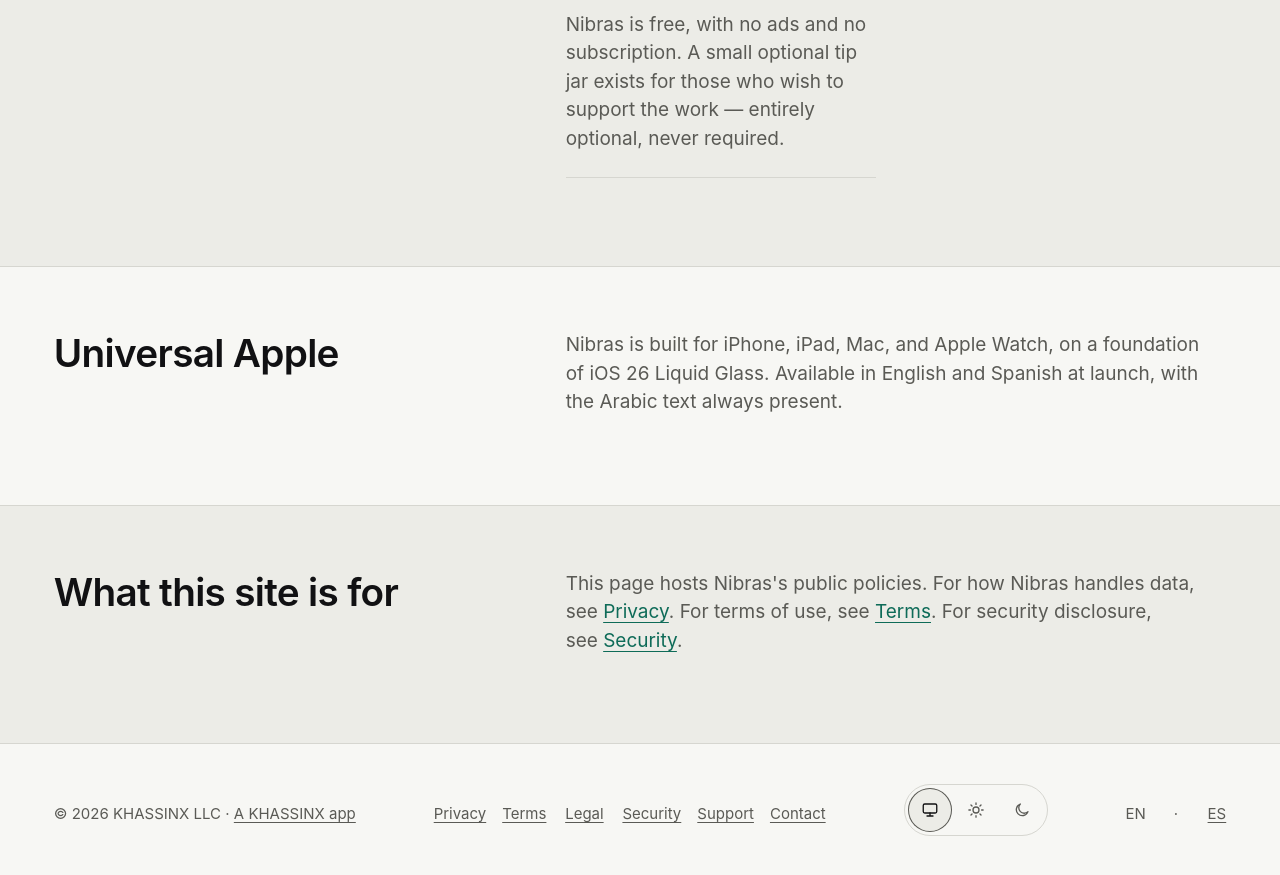
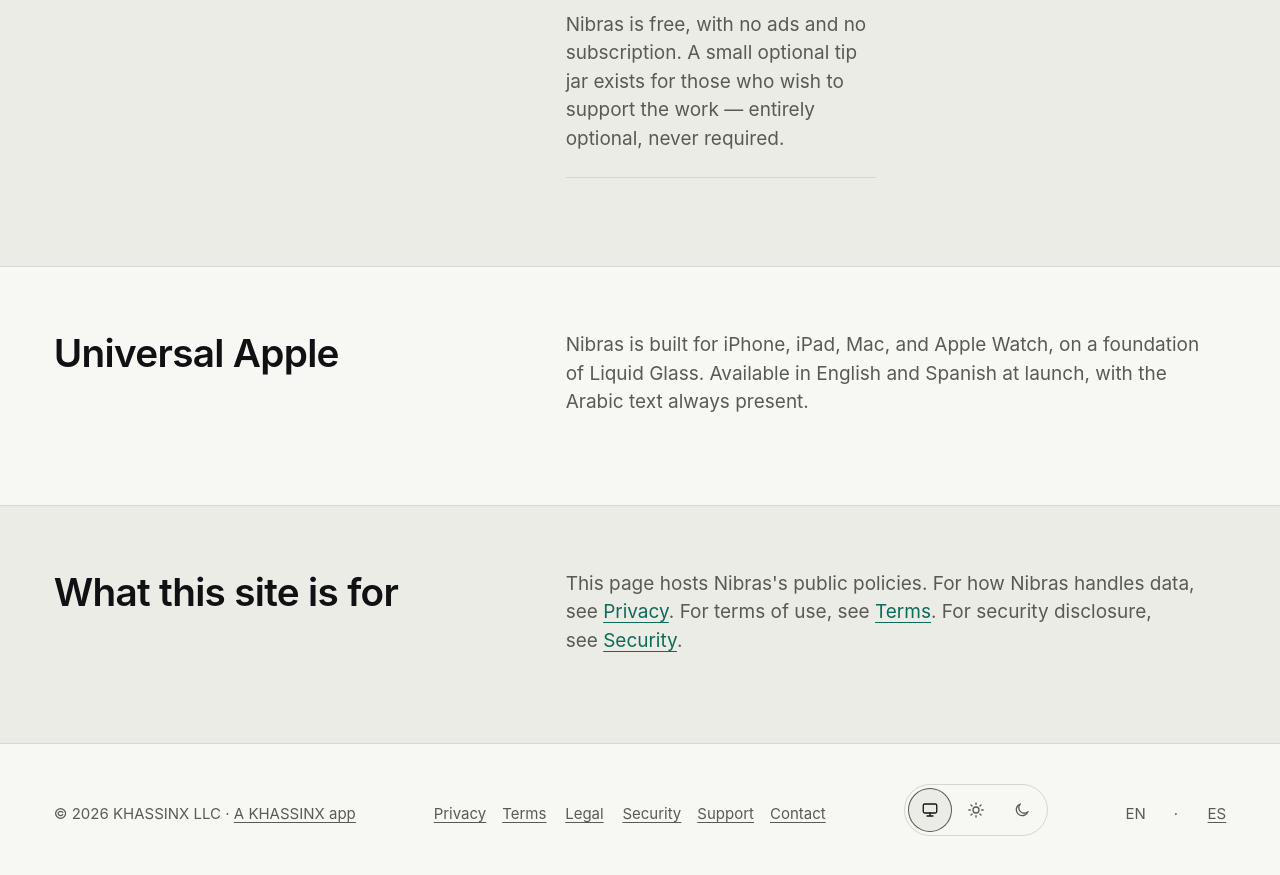
Before and after one commit to KhassinX/nibras-web, a Jekyll site: the page built from index.html, in a window 1280 px wide and 900 px high, scrolled down 2611 px. Shown: the top 875 px of the window. Built offline with Jekyll 4.4.1, drawn with Linux system fonts in a browser that asks for light colours.

Commit message:
copy: say Liquid Glass without the OS version
The version number goes stale with the next OS. Decided by Enlace on the umbrella's escalation, 2026-10-09.

Co-Authored-By: Claude Opus 5.5 <noreply@anthropic.com>

Claude-Session: https://claude.ai/code/session_01HcbMZm97AK2qBxhKYzgV1m

```diff
--- a/es/index.html
+++ b/es/index.html
@@ -99,7 +99,7 @@ canonical_es: /es/
 <section class="section">
   <div class="wrap narrow">
     <h2>Universal Apple</h2>
-    <p class="quiet">Nibras está hecha para iPhone, iPad, Mac y Apple Watch, sobre una base de iOS 26 Liquid Glass. Disponible en inglés y español al lanzamiento, con el texto en árabe siempre presente.</p>
+    <p class="quiet">Nibras está hecha para iPhone, iPad, Mac y Apple Watch, sobre una base de Liquid Glass. Disponible en inglés y español al lanzamiento, con el texto en árabe siempre presente.</p>
   </div>
 </section>
 
--- a/index.html
+++ b/index.html
@@ -99,7 +99,7 @@ canonical_es: /es/
 <section class="section">
   <div class="wrap narrow">
     <h2>Universal Apple</h2>
-    <p class="quiet">Nibras is built for iPhone, iPad, Mac, and Apple Watch, on a foundation of iOS 26 Liquid Glass. Available in English and Spanish at launch, with the Arabic text always present.</p>
+    <p class="quiet">Nibras is built for iPhone, iPad, Mac, and Apple Watch, on a foundation of Liquid Glass. Available in English and Spanish at launch, with the Arabic text always present.</p>
   </div>
 </section>
 
```
